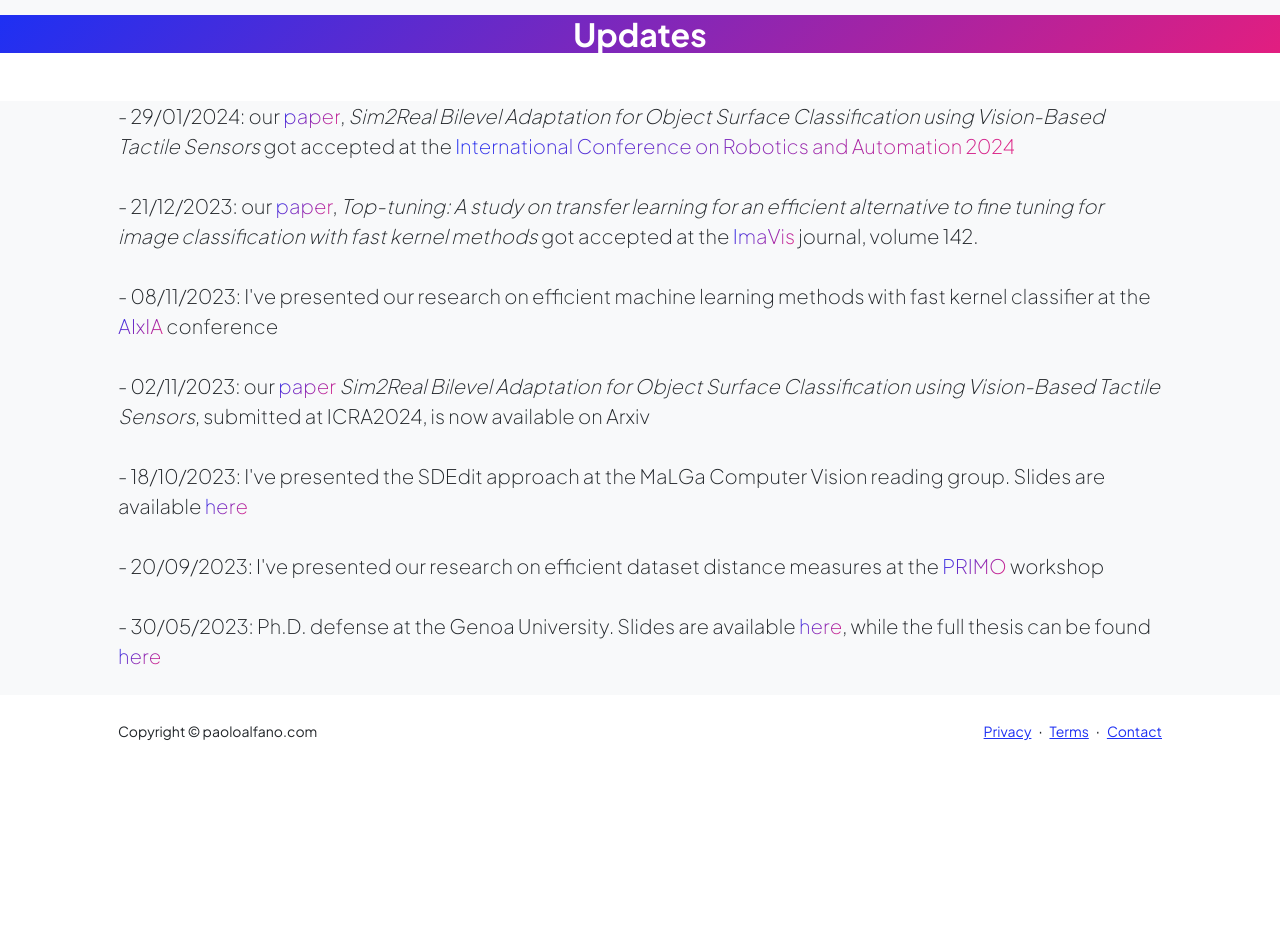
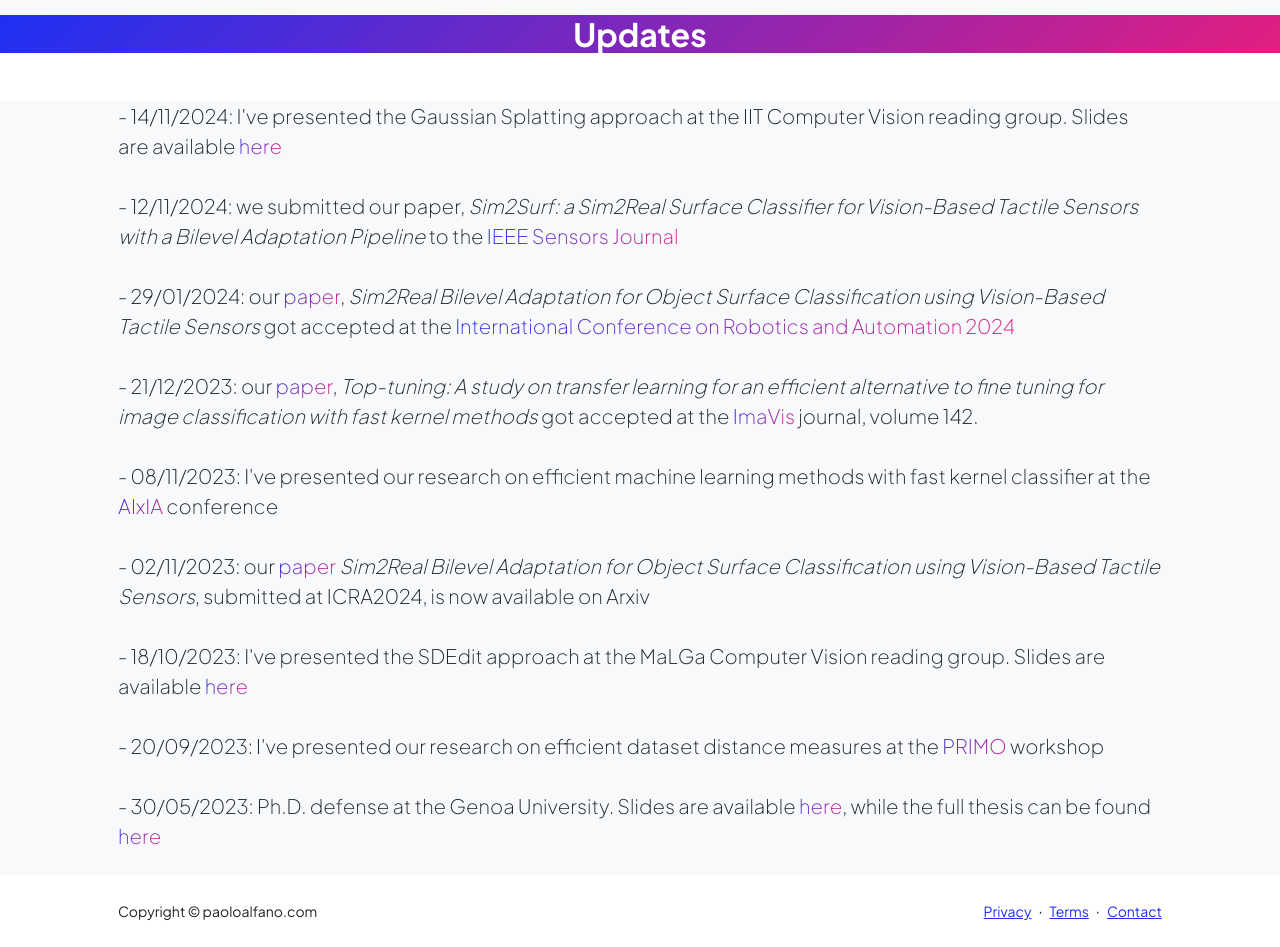
Before and after one commit to WackoToe/website4.0, a plain HTML site: page index.html in a window 1280 px wide. Shown: the part 1760-2707 px from the top of the page. Before the commit the page ends 2527 px from the top, so only its background shows below. Drawn offline with nearby package versions, Linux system fonts and the light colour scheme.

Commit message:
nov 2024 updates

```diff
--- a/index.html
+++ b/index.html
@@ -216,6 +216,10 @@
                         <div class="col-xxl-8">
                             <div class="my-0">
                                 <p class="lead fw-light mb-4">
+                                    - 14/11/2024: I've presented the Gaussian Splatting approach at the IIT Computer Vision reading group. Slides are available <a class="text-gradient" href="assets/updates/Gaussian_splatting_and_NeRF.pdf">here</a><br>
+                                    <br>
+                                    - 12/11/2024: we submitted our paper, <i>Sim2Surf: a Sim2Real Surface Classifier for Vision-Based Tactile Sensors with a Bilevel Adaptation Pipeline</i> to the <a class="text-gradient" href="https://ieee-sensors.org/ieee-sensors-journal/">IEEE Sensors Journal</a><br>
+                                    <br>
                                     - 29/01/2024: our <a class="text-gradient" href="https://arxiv.org/abs/2311.01380">paper</a>, <i>Sim2Real Bilevel Adaptation for Object Surface Classification using Vision-Based Tactile Sensors</i> got accepted at the <a class="text-gradient" href="https://2024.ieee-icra.org/">International Conference on Robotics and Automation 2024</a><br>
                                     <br>
                                     - 21/12/2023: our <a class="text-gradient" href="https://doi.org/10.1016/j.imavis.2023.104894">paper</a>, <i>Top-tuning: A study on transfer learning for an efficient alternative to fine tuning for image classification with fast kernel methods</i> got accepted at the <a class="text-gradient" href="https://www.sciencedirect.com/journal/image-and-vision-computing">ImaVis</a> journal, volume 142.<br>
```
Also changed, not shown: 1 other file.
